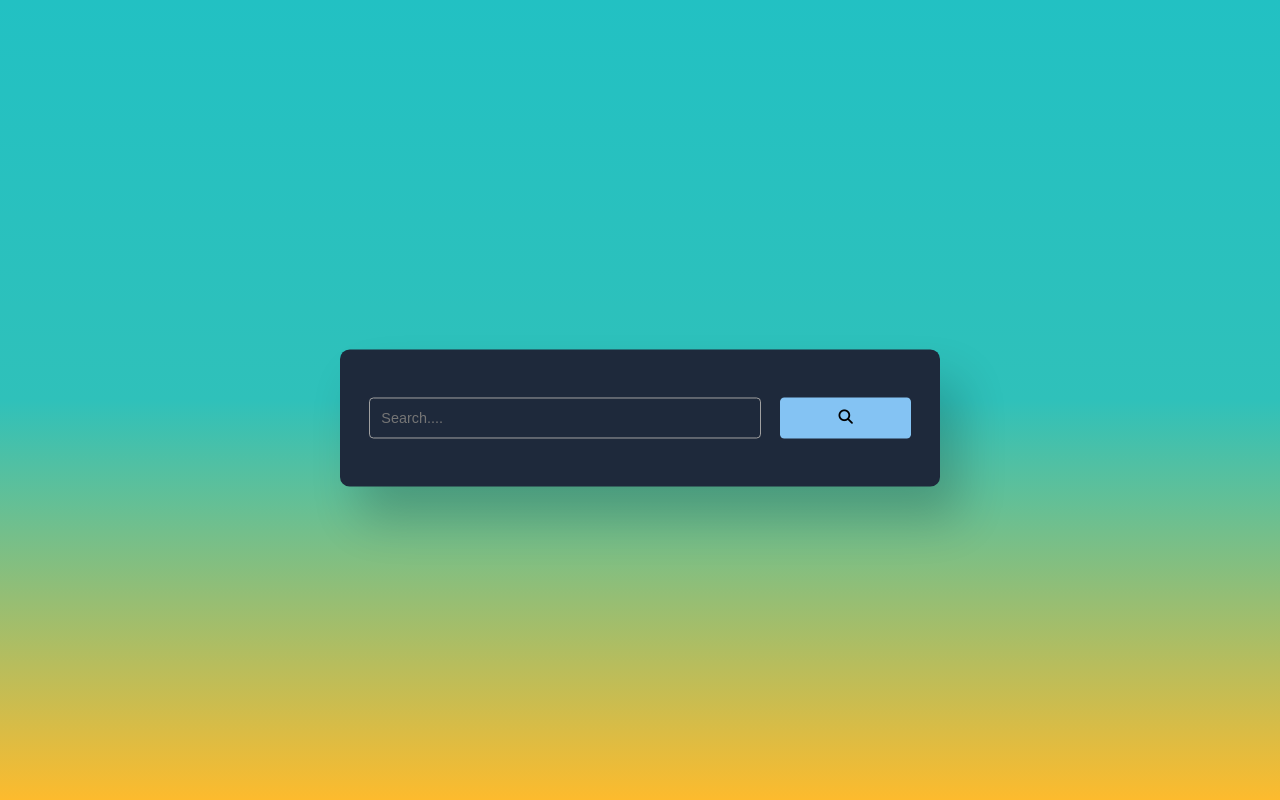
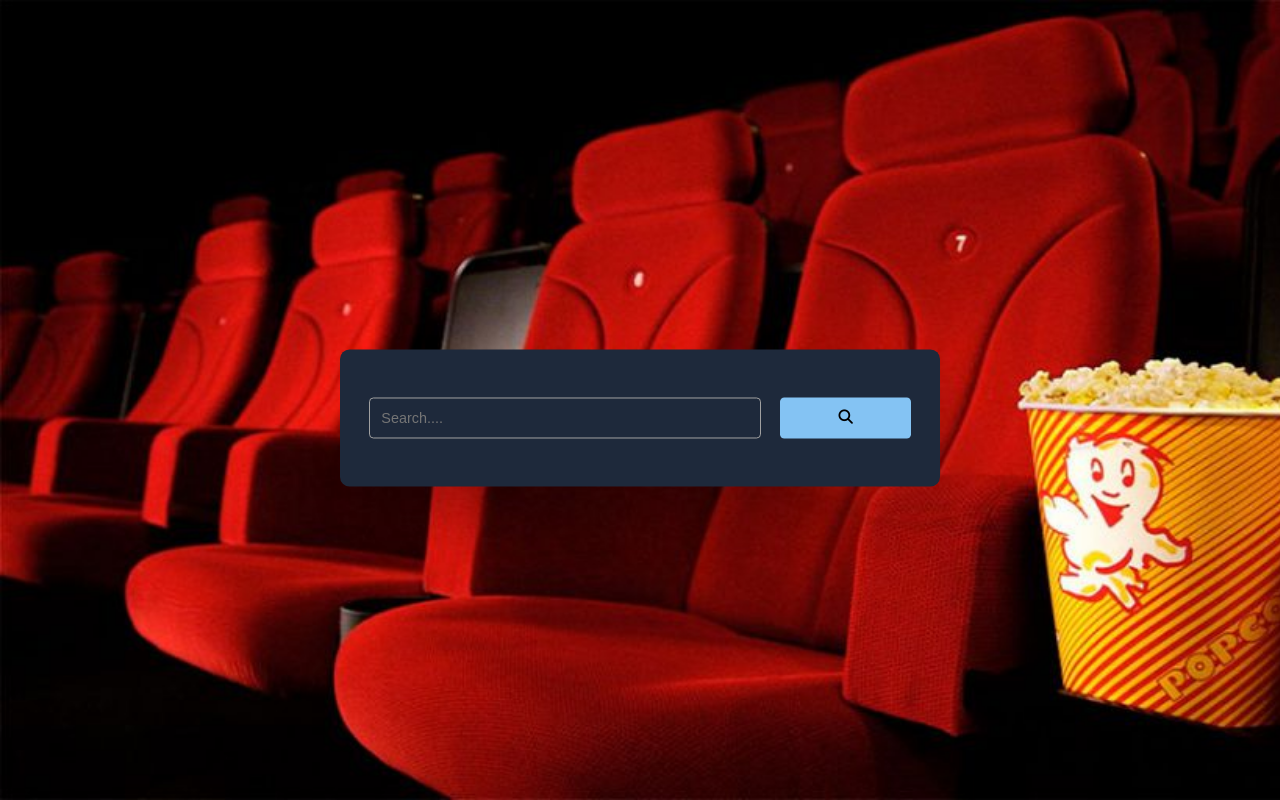
Before and after one commit to juliMostova/moviApp, a plain HTML site: page index.html in a window 1280 px wide. Drawn offline with Linux system fonts and the light colour scheme.

Commit message:
change background

```diff
--- a/films.css
+++ b/films.css
@@ -13,7 +13,9 @@ body {
    /* display: flex;
   align-items: center;
   justify-content: center;  */
-  background: linear-gradient(#22c1c3,#2fc1ba,#fdbb2d);
+   background-image: url(cinema-978x512.jpg);
+
+  background-size:cover;
 }
  .container {
   font-size: 16px;
```
Also changed, not shown: cinema-978x512.jpg (added).
